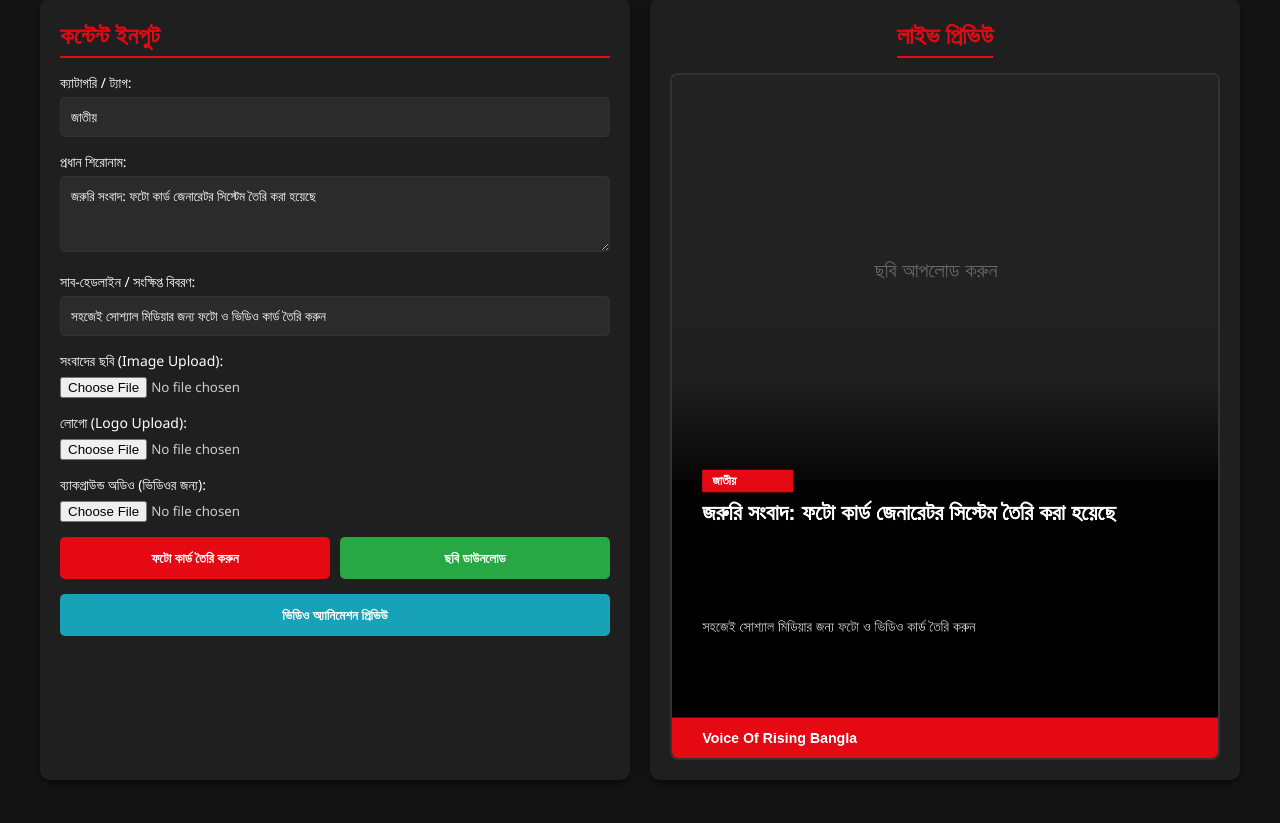
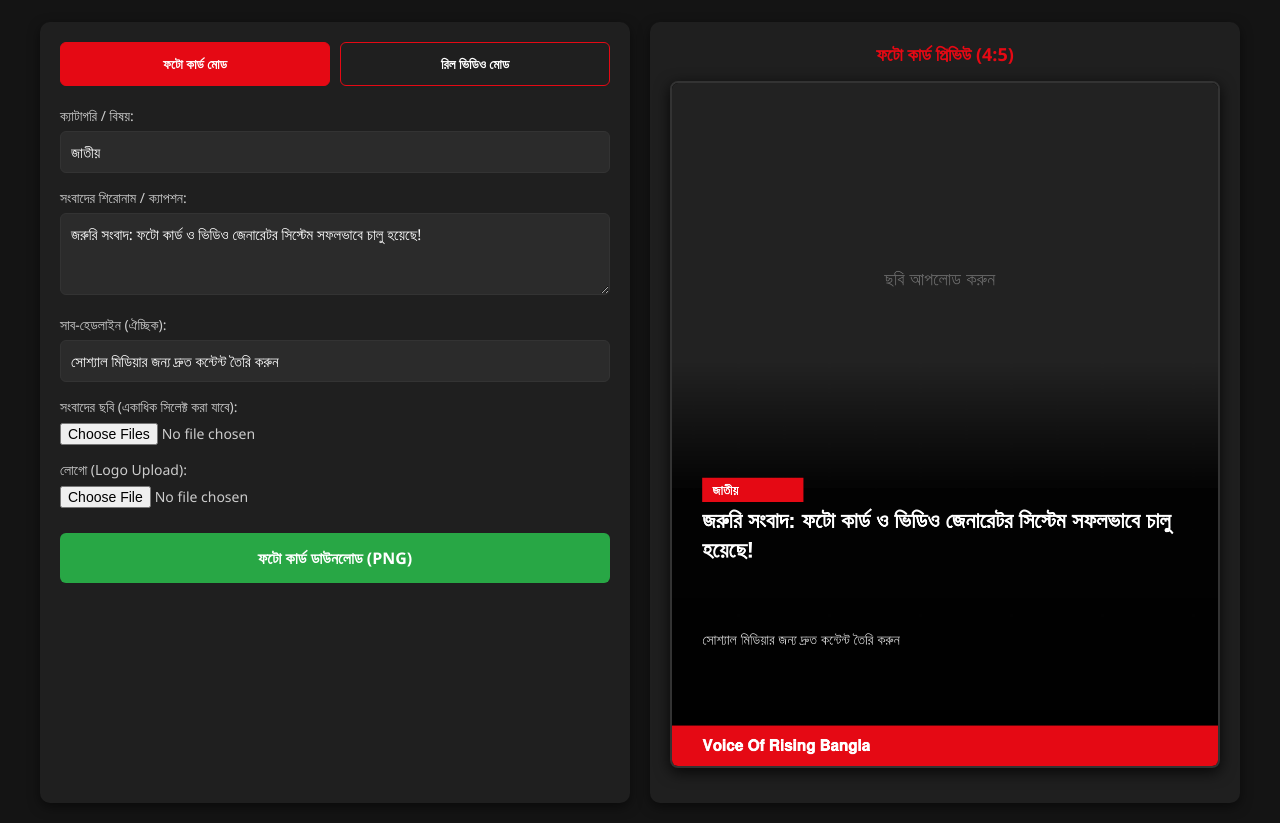
Before and after one commit to thehudhudpost-design/-VOR-Bangla, a plain HTML site: page index.html in a window 1280 px wide. Shown: the part 85-908 px from the top of the page. Before the commit the page ends 885 px from the top, so only its background shows below. Drawn offline with Linux system fonts and the light colour scheme.

Commit message:
Update index.html

```diff
--- a/index.html
+++ b/index.html
@@ -3,13 +3,14 @@
 <head>
     <meta charset="UTF-8">
     <meta name="viewport" content="width=device-width, initial-scale=1.0">
-    <title>নিউজ কার্ড ও ভিডিও জেনারেটর</title>
+    <title>Voice Of Rising Bangla - ফটো কার্ড ও রিল জেনারেটর</title>
     <style>
         :root {
             --primary: #e50914;
             --bg: #141414;
             --card-bg: #1f1f1f;
             --text: #ffffff;
+            --input-bg: #2b2b2b;
         }
 
         * {
@@ -25,7 +26,18 @@
             padding: 20px;
         }
 
-        .container {
+        header {
+            text-align: center;
+            margin-bottom: 25px;
+        }
+
+        header h1 {
+            color: var(--primary);
+            font-size: 28px;
+            margin-bottom: 5px;
+        }
+
+        .main-container {
             max-width: 1200px;
             margin: 0 auto;
             display: grid;
@@ -33,8 +45,8 @@
             gap: 20px;
         }
 
-        @media (max-width: 768px) {
-            .container {
+        @media (max-width: 900px) {
+            .main-container {
                 grid-template-columns: 1fr;
             }
         }
@@ -43,14 +55,29 @@
             background: var(--card-bg);
             padding: 20px;
             border-radius: 10px;
-            box-shadow: 0 4px 10px rgba(0,0,0,0.5);
+            box-shadow: 0 4px 12px rgba(0,0,0,0.5);
         }
 
-        h2 {
-            margin-bottom: 15px;
-            color: var(--primary);
-            border-bottom: 2px solid var(--primary);
-            padding-bottom: 5px;
+        .mode-switch {
+            display: flex;
+            gap: 10px;
+            margin-bottom: 20px;
+        }
+
+        .mode-btn {
+            flex: 1;
+            padding: 12px;
+            border: 1px solid var(--primary);
+            background: transparent;
+            color: #fff;
+            border-radius: 6px;
+            cursor: pointer;
+            font-weight: bold;
+            transition: 0.3s;
+        }
+
+        .mode-btn.active {
+            background: var(--primary);
         }
 
         .form-group {
@@ -59,44 +86,51 @@
 
         label {
             display: block;
-            margin-bottom: 5px;
+            margin-bottom: 6px;
             font-size: 14px;
+            color: #ccc;
         }
 
         input[type="text"], textarea, select {
             width: 100%;
             padding: 10px;
-            border-radius: 5px;
+            border-radius: 6px;
             border: 1px solid #333;
-            background: #2b2b2b;
+            background: var(--input-bg);
             color: #fff;
             outline: none;
+            font-size: 15px;
         }
 
         input[type="file"] {
             color: #ccc;
+            font-size: 14px;
         }
 
-        .btn-group {
-            display: flex;
-            gap: 10px;
-            margin-top: 15px;
-        }
-
-        button {
-            flex: 1;
-            padding: 12px;
+        .btn-action {
+            width: 100%;
+            padding: 14px;
             border: none;
-            border-radius: 5px;
+            border-radius: 6px;
             background: var(--primary);
             color: #fff;
+            font-size: 16px;
             font-weight: bold;
             cursor: pointer;
+            margin-top: 10px;
             transition: 0.2s;
         }
 
-        button:hover {
+        .btn-action:hover {
             opacity: 0.9;
+        }
+
+        .btn-green {
+            background: #28a745;
+        }
+
+        .btn-blue {
+            background: #17a2b8;
         }
 
         .preview-area {
@@ -111,53 +145,50 @@
             border: 2px solid #333;
             border-radius: 8px;
             background: #000;
+            box-shadow: 0 4px 15px rgba(0,0,0,0.8);
         }
 
-        .tab-buttons {
-            display: flex;
-            gap: 10px;
-            margin-bottom: 20px;
-        }
-
-        .tab-btn {
-            background: #333;
-            padding: 10px 20px;
-            border-radius: 5px;
-            cursor: pointer;
-        }
-
-        .tab-btn.active {
-            background: var(--primary);
+        #statusText {
+            margin-top: 15px;
+            color: #ffca28;
+            font-weight: bold;
+            text-align: center;
         }
     </style>
 </head>
 <body>
 
-    <h1 style="text-align: center; margin-bottom: 20px; color: var(--primary);">Voice Of Rising Bangla - কার্ড ও ভিডিও জেনারেটর</h1>
+    <header>
+        <h1>𝐕𝐨𝐢𝐜𝐞 𝐎𝐟 𝐑𝐢𝐬𝐢𝐧𝐠 𝐁𝐚𝐧𝐠𝐥𝐚</h1>
+        <p style="color: #aaa; font-size: 14px;">ফটো কার্ড ও ভিডিও রিল জেনারেটর (সম্পূর্ণ ফ্রি ও ওপেন ভার্সন)</p>
+    </header>
 
-    <div class="container">
-        <!-- Input Controls -->
+    <div class="main-container">
+        <!-- Control Panel -->
         <div class="panel">
-            <h2>কন্টেন্ট ইনপুট</h2>
-
-            <div class="form-group">
-                <label for="category">ক্যাটাগরি / ট্যাগ:</label>
-                <input type="text" id="category" value="জাতীয়" placeholder="যেমন: জাতীয়, খেলাধুলা, রাজনীতি">
+            <div class="mode-switch">
+                <button class="mode-btn active" id="btnCardMode" onclick="setMode('card')">ফটো কার্ড মোড</button>
+                <button class="mode-btn" id="btnReelMode" onclick="setMode('reel')">রিল ভিডিও মোড</button>
             </div>
 
             <div class="form-group">
-                <label for="headline">প্রধান শিরোনাম:</label>
-                <textarea id="headline" rows="3" placeholder="সংবাদের মূল শিরোনাম লিখুন...">জরুরি সংবাদ: ফটো কার্ড জেনারেটর সিস্টেম তৈরি করা হয়েছে</textarea>
+                <label for="category">ক্যাটাগরি / বিষয়:</label>
+                <input type="text" id="category" value="জাতীয়" oninput="updateCanvas()">
             </div>
 
             <div class="form-group">
-                <label for="subhead">সাব-হেডলাইন / সংক্ষিপ্ত বিবরণ:</label>
-                <input type="text" id="subhead" value="সহজেই সোশ্যাল মিডিয়ার জন্য ফটো ও ভিডিও কার্ড তৈরি করুন">
+                <label for="headline">সংবাদের শিরোনাম / ক্যাপশন:</label>
+                <textarea id="headline" rows="3" oninput="updateCanvas()">জরুরি সংবাদ: ফটো কার্ড ও ভিডিও জেনারেটর সিস্টেম সফলভাবে চালু হয়েছে!</textarea>
+            </div>
+
+            <div class="form-group" id="subheadGroup">
+                <label for="subhead">সাব-হেডলাইন (ঐচ্ছিক):</label>
+                <input type="text" id="subhead" value="সোশ্যাল মিডিয়ার জন্য দ্রুত কন্টেন্ট তৈরি করুন" oninput="updateCanvas()">
             </div>
 
             <div class="form-group">
-                <label for="bgImage">সংবাদের ছবি (Image Upload):</label>
-                <input type="file" id="bgImage" accept="image/*">
+                <label for="bgImage">সংবাদের ছবি (একাধিক সিলেক্ট করা যাবে):</label>
+                <input type="file" id="bgImage" accept="image/*" multiple>
             </div>
 
             <div class="form-group">
@@ -165,126 +196,193 @@
                 <input type="file" id="logoImage" accept="image/*">
             </div>
 
-            <div class="form-group">
-                <label for="bgAudio">ব্যাকগ্রাউন্ড অডিও (ভিডিওর জন্য):</label>
+            <div class="form-group" id="audioGroup" style="display: none;">
+                <label for="bgAudio">ব্যাকগ্রাউন্ড অডিও (ভিডিও এক্সপোর্টের জন্য):</label>
                 <input type="file" id="bgAudio" accept="audio/*">
             </div>
 
-            <div class="btn-group">
-                <button onclick="renderCard()">ফটো কার্ড তৈরি করুন</button>
-                <button onclick="downloadImage()" style="background: #28a745;">ছবি ডাউনলোড</button>
+            <!-- Action Buttons -->
+            <div id="cardActions">
+                <button class="btn-action btn-green" onclick="downloadPhotoCard()">ফটো কার্ড ডাউনলোড (PNG)</button>
             </div>
 
-            <div class="btn-group">
-                <button onclick="playVideoPreview()" style="background: #17a2b8;">ভিডিও অ্যানিমেশন প্রিভিউ</button>
+            <div id="reelActions" style="display: none;">
+                <button class="btn-action btn-blue" onclick="playReelPreview()">রিল এনিমেশন প্রিভিউ</button>
+                <button class="btn-action btn-green" onclick="exportReelVideo()">ভিডিও এক্সপোর্ট (MP4/WebM)</button>
             </div>
         </div>
 
-        <!-- Output Preview Panel -->
+        <!-- Canvas Preview Panel -->
         <div class="panel preview-area">
-            <h2>লাইভ প্রিভিউ</h2>
-            <canvas id="cardCanvas" width="1080" height="1350"></canvas>
+            <h2 style="font-size: 18px; margin-bottom: 15px; color: var(--primary);" id="previewTitle">ফটো কার্ড প্রিভিউ</h2>
+            <canvas id="mainCanvas" width="1080" height="1350"></canvas>
+            <p id="statusText"></p>
             <audio id="audioPlayer" controls style="width: 100%; margin-top: 15px; display: none;"></audio>
         </div>
     </div>
 
     <script>
-        const canvas = document.getElementById('cardCanvas');
+        const canvas = document.getElementById('mainCanvas');
         const ctx = canvas.getContext('2d');
-        let uploadedImg = null;
+        let currentMode = 'card'; // 'card' or 'reel'
+
+        let loadedImages = [];
         let uploadedLogo = null;
+        let animInterval = null;
 
-        // Image Load Handlers
+        // Mode Switching Handler
+        function setMode(mode) {
+            currentMode = mode;
+            document.getElementById('btnCardMode').classList.toggle('active', mode === 'card');
+            document.getElementById('btnReelMode').classList.toggle('active', mode === 'reel');
+
+            document.getElementById('cardActions').style.display = mode === 'card' ? 'block' : 'none';
+            document.getElementById('reelActions').style.display = mode === 'reel' ? 'block' : 'none';
+            document.getElementById('subheadGroup').style.display = mode === 'card' ? 'block' : 'none';
+            document.getElementById('audioGroup').style.display = mode === 'reel' ? 'block' : 'none';
+
+            if(mode === 'card') {
+                canvas.width = 1080;
+                canvas.height = 1350; // Aspect Ratio 4:5
+                document.getElementById('previewTitle').innerText = 'ফটো কার্ড প্রিভিউ (4:5)';
+            } else {
+                canvas.width = 1080;
+                canvas.height = 1920; // Aspect Ratio 9:16 (Reel/Story)
+                document.getElementById('previewTitle').innerText = 'রিল ভিডিও প্রিভিউ (9:16)';
+            }
+            clearInterval(animInterval);
+            updateCanvas();
+        }
+
+        // Handle Image Uploads
         document.getElementById('bgImage').addEventListener('change', function(e) {
+            loadedImages = [];
+            const files = Array.from(e.target.files);
+            let count = 0;
+            files.forEach(file => {
                 const reader = new FileReader();
-            reader.onload = function(event) {
-                uploadedImg = new Image();
-                uploadedImg.onload = renderCard;
-                uploadedImg.src = event.target.result;
-            }
-            if(e.target.files[0]) reader.readAsDataURL(e.target.files[0]);
+                reader.onload = (event) => {
+                    const img = new Image();
+                    img.onload = () => {
+                        count++;
+                        if(count === files.length) updateCanvas();
+                    };
+                    img.src = event.target.result;
+                    loadedImages.push(img);
+                };
+                reader.readAsDataURL(file);
+            });
         });
 
+        // Handle Logo Upload
         document.getElementById('logoImage').addEventListener('change', function(e) {
             const reader = new FileReader();
             reader.onload = function(event) {
                 uploadedLogo = new Image();
-                uploadedLogo.onload = renderCard;
+                uploadedLogo.onload = updateCanvas;
                 uploadedLogo.src = event.target.result;
             }
             if(e.target.files[0]) reader.readAsDataURL(e.target.files[0]);
         });
 
-        // Main Rendering Function for Photo Card
-        function renderCard() {
-            // Background Fill
+        // Core Canvas Renderer
+        function drawCanvasFrame(imgIdx = 0, zoom = 1.0) {
             ctx.fillStyle = '#111';
             ctx.fillRect(0, 0, canvas.width, canvas.height);
 
-            // Draw News Image (Top portion)
-            if (uploadedImg) {
-                ctx.drawImage(uploadedImg, 0, 0, 1080, 800);
+            const imgHeight = currentMode === 'card' ? 800 : 1200;
+
+            // Draw Background Image with Dynamic Zoom
+            if (loadedImages.length > 0 && loadedImages[imgIdx]) {
+                ctx.save();
+                if(zoom > 1.0) {
+                    ctx.translate(canvas.width / 2, imgHeight / 2);
+                    ctx.scale(zoom, zoom);
+                    ctx.drawImage(loadedImages[imgIdx], -canvas.width / 2, -imgHeight / 2, canvas.width, imgHeight);
+                } else {
+                    ctx.drawImage(loadedImages[imgIdx], 0, 0, canvas.width, imgHeight);
+                }
+                ctx.restore();
             } else {
                 ctx.fillStyle = '#222';
-                ctx.fillRect(0, 0, 1080, 800);
+                ctx.fillRect(0, 0, canvas.width, imgHeight);
                 ctx.fillStyle = '#666';
-                ctx.font = '40px Arial';
-                ctx.fillText('ছবি আপলোড করুন', 400, 400);
+                ctx.font = '36px Arial';
+                ctx.fillText('ছবি আপলোড করুন', canvas.width / 2 - 120, imgHeight / 2);
             }
 
-            // Bottom Gradient Overlay & Banner
-            let gradient = ctx.createLinearGradient(0, 600, 0, 1350);
-            gradient.addColorStop(0, 'rgba(0,0,0,0.1)');
-            gradient.addColorStop(0.3, 'rgba(0,0,0,0.9)');
+            // Dark Overlay Gradient
+            let gradient;
+            if(currentMode === 'card') {
+                gradient = ctx.createLinearGradient(0, 550, 0, 1350);
+                gradient.addColorStop(0, 'rgba(0,0,0,0)');
+                gradient.addColorStop(0.3, 'rgba(0,0,0,0.85)');
                 gradient.addColorStop(1, '#000000');
                 ctx.fillStyle = gradient;
-            ctx.fillRect(0, 500, 1080, 850);
+                ctx.fillRect(0, 550, 1080, 800);
+            } else {
+                gradient = ctx.createLinearGradient(0, 900, 0, 1920);
+                gradient.addColorStop(0, 'rgba(0,0,0,0)');
+                gradient.addColorStop(0.4, 'rgba(0,0,0,0.9)');
+                gradient.addColorStop(1, '#000000');
+                ctx.fillStyle = gradient;
+                ctx.fillRect(0, 900, 1080, 1020);
+            }
 
             // Category Badge
             const category = document.getElementById('category').value;
             if(category) {
+                const catY = currentMode === 'card' ? 780 : 1380;
                 ctx.fillStyle = '#e50914';
-                ctx.fillRect(60, 780, 180, 45);
+                ctx.fillRect(60, catY, 200, 48);
                 ctx.fillStyle = '#fff';
-                ctx.font = 'bold 24px Arial';
-                ctx.fillText(category, 80, 810);
+                ctx.font = 'bold 26px Arial';
+                ctx.fillText(category, 80, catY + 34);
             }
 
             // Headline Text
             const headline = document.getElementById('headline').value;
+            const headY = currentMode === 'card' ? 880 : 1480;
             ctx.fillStyle = '#ffffff';
             ctx.font = 'bold 44px Arial';
-            wrapText(ctx, headline, 60, 880, 960, 56);
+            wrapText(ctx, headline, 60, headY, 960, 58);
 
-            // Sub-headline Text
+            // Sub-headline (Only for Photo Card)
+            if(currentMode === 'card') {
                 const subhead = document.getElementById('subhead').value;
-            ctx.fillStyle = '#cccccc';
+                ctx.fillStyle = '#d1d1d1';
                 ctx.font = '28px Arial';
-            wrapText(ctx, subhead, 60, 1100, 960, 38);
+                wrapText(ctx, subhead, 60, 1110, 960, 40);
+            }
 
-            // Footer / Branding Bar
+            // Footer Branding
+            const footerY = currentMode === 'card' ? 1270 : 1840;
             ctx.fillStyle = '#e50914';
-            ctx.fillRect(0, 1270, 1080, 80);
+            ctx.fillRect(0, footerY, 1080, 80);
 
             ctx.fillStyle = '#ffffff';
-            ctx.font = 'bold 28px Arial';
-            ctx.fillText('Voice Of Rising Bangla', 60, 1320);
+            ctx.font = 'bold 30px Arial';
+            ctx.fillText('𝐕𝐨𝐢𝐜𝐞 𝐎𝐟 𝐑𝐢𝐬𝐢𝐧𝐠 𝐁𝐚𝐧𝐠𝐥𝐚', 60, footerY + 50);
 
             // Logo Overlay
             if(uploadedLogo) {
-                ctx.drawImage(uploadedLogo, 920, 1280, 100, 60);
+                ctx.drawImage(uploadedLogo, 920, footerY + 10, 100, 60);
             }
         }
 
-        // Text Wrapping Helper
+        function updateCanvas() {
+            clearInterval(animInterval);
+            drawCanvasFrame(0, 1.0);
+        }
+
+        // Text Wrap Helper
         function wrapText(context, text, x, y, maxWidth, lineHeight) {
             let words = text.split(' ');
             let line = '';
             for(let n = 0; n < words.length; n++) {
                 let testLine = line + words[n] + ' ';
                 let metrics = context.measureText(testLine);
-                let testWidth = metrics.width;
-                if (testWidth > maxWidth && n > 0) {
+                if (metrics.width > maxWidth && n > 0) {
                     context.fillText(line, x, y);
                     line = words[n] + ' ';
                     y += lineHeight;
@@ -295,21 +393,26 @@
             context.fillText(line, x, y);
         }
 
-        // Download Image Function
-        function downloadImage() {
+        // Photo Card Download Function
+        function downloadPhotoCard() {
             const link = document.createElement('a');
             link.download = 'news-card.png';
             link.href = canvas.toDataURL('image/png');
             link.click();
         }
 
-        // Simple Canvas Video Preview Animation
-        let animFrame;
-        function playVideoPreview() {
+        // Reel Video Preview Function
+        function playReelPreview() {
+            if(loadedImages.length === 0) {
+                alert('অনুগ্রহ করে অন্তত একটি ছবি সিলেক্ট করুন!');
+                return;
+            }
+            clearInterval(animInterval);
+
+            let step = 0;
+            let imgIdx = 0;
             let zoom = 1.0;
-            let step = 0;
 
-            // Audio play if uploaded
             const audioInput = document.getElementById('bgAudio');
             const audioPlayer = document.getElementById('audioPlayer');
             if(audioInput.files[0]) {
@@ -318,33 +421,54 @@
                 audioPlayer.play();
             }
 
-            function animate() {
+            animInterval = setInterval(() => {
                 step++;
-                zoom += 0.0005; // Slow zoom-in effect for photo
+                zoom += 0.0006;
+                drawCanvasFrame(imgIdx, zoom);
 
-                ctx.clearRect(0, 0, canvas.width, canvas.height);
-
-                // Draw Zooming Image
-                if (uploadedImg) {
-                    ctx.save();
-                    ctx.scale(zoom, zoom);
-                    ctx.drawImage(uploadedImg, 0, 0, 1080, 800);
-                    ctx.restore();
+                if(step % 120 === 0) { // Change slide every ~4 seconds
+                    imgIdx = (imgIdx + 1) % loadedImages.length;
+                    zoom = 1.0;
+                }
+            }, 33);
         }
 
-                // Render text & template on top
-                renderCard();
-
-                if(step < 300) { // Runs preview for ~5 seconds
-                    animFrame = requestAnimationFrame(animate);
-                }
-            }
-            cancelAnimationFrame(animFrame);
-            animate();
+        // Reel Video MP4 Export Function
+        function exportReelVideo() {
+            if(loadedImages.length === 0) {
+                alert('ভিডিও এক্সপোর্ট করতে ছবি আপলোড করা প্রয়োজন!');
+                return;
             }
 
-        // Initial Render
-        renderCard();
+            const status = document.getElementById('statusText');
+            status.innerText = "ভিডিও রেন্ডার হচ্ছে, অনুগ্রহ করে অপেক্ষা করুন...";
+
+            const stream = canvas.captureStream(30);
+            const recorder = new MediaRecorder(stream, { mimeType: 'video/webm' });
+            const chunks = [];
+
+            recorder.ondataavailable = e => chunks.push(e.data);
+            recorder.onstop = () => {
+                const blob = new Blob(chunks, { type: 'video/mp4' });
+                const url = URL.createObjectURL(blob);
+                const a = document.createElement('a');
+                a.href = url;
+                a.download = 'reel-video.mp4';
+                a.click();
+                status.innerText = "ভিডিও এক্সপোর্ট সফলভাবে সম্পন্ন হয়েছে!";
+            };
+
+            recorder.start();
+            playReelPreview();
+
+            setTimeout(() => {
+                recorder.stop();
+                clearInterval(animInterval);
+            }, 10000); // Generates 10 second Reel
+        }
+
+        // Initial Initialization
+        setMode('card');
     </script>
 </body>
 </html>
```
Lines whose indentation alone changed are shown as unchanged.
